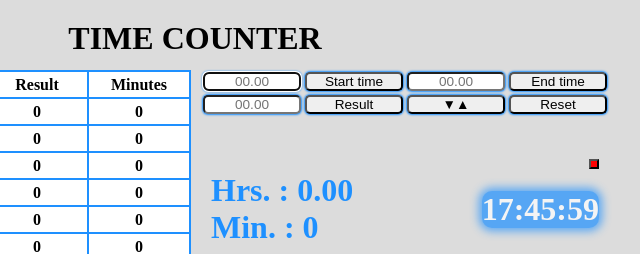
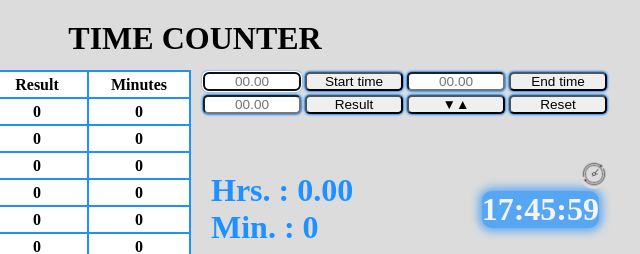
Before and after one commit to AoDWork/time_counter, a plain HTML site: page index.html in a window 1280 px wide. Shown: the top 254 px of the page, 445-1085 px from the left. Drawn offline with Linux system fonts and the light colour scheme.

Commit message:
Add icons

```diff
--- a/styles.css
+++ b/styles.css
@@ -119,11 +119,16 @@ div#messageArea, div#messageAreaMin {
 
 .clock__switch {
     position: absolute;
-    width: 10px;
-    height: 10px;
-    right: 10px;
+    width: 30px;
+    height: 30px;
+    right: 0px;
     top: 5px;
-    background: red;
+    background: #DCDCDC;
+    background-image: url('./clock_2.png');
+    background-size: cover;
+    background-position: center;
+    border: 0;
+    border-radius: 50%;
 }
 
 
```
Also changed, not shown: clock.png (added), clock_2.png (added), clock_3.png (added), clock_4.png (added).
